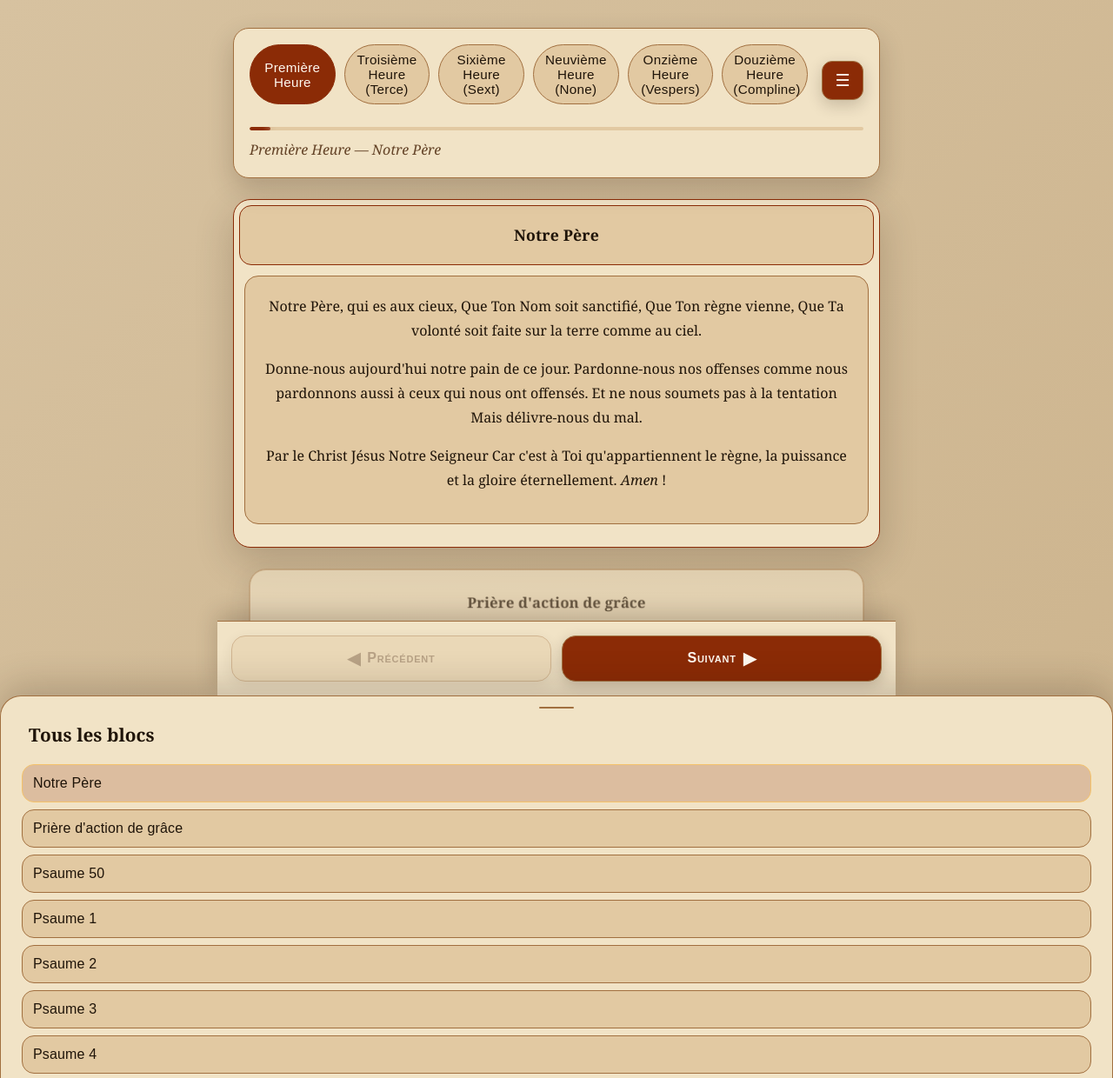
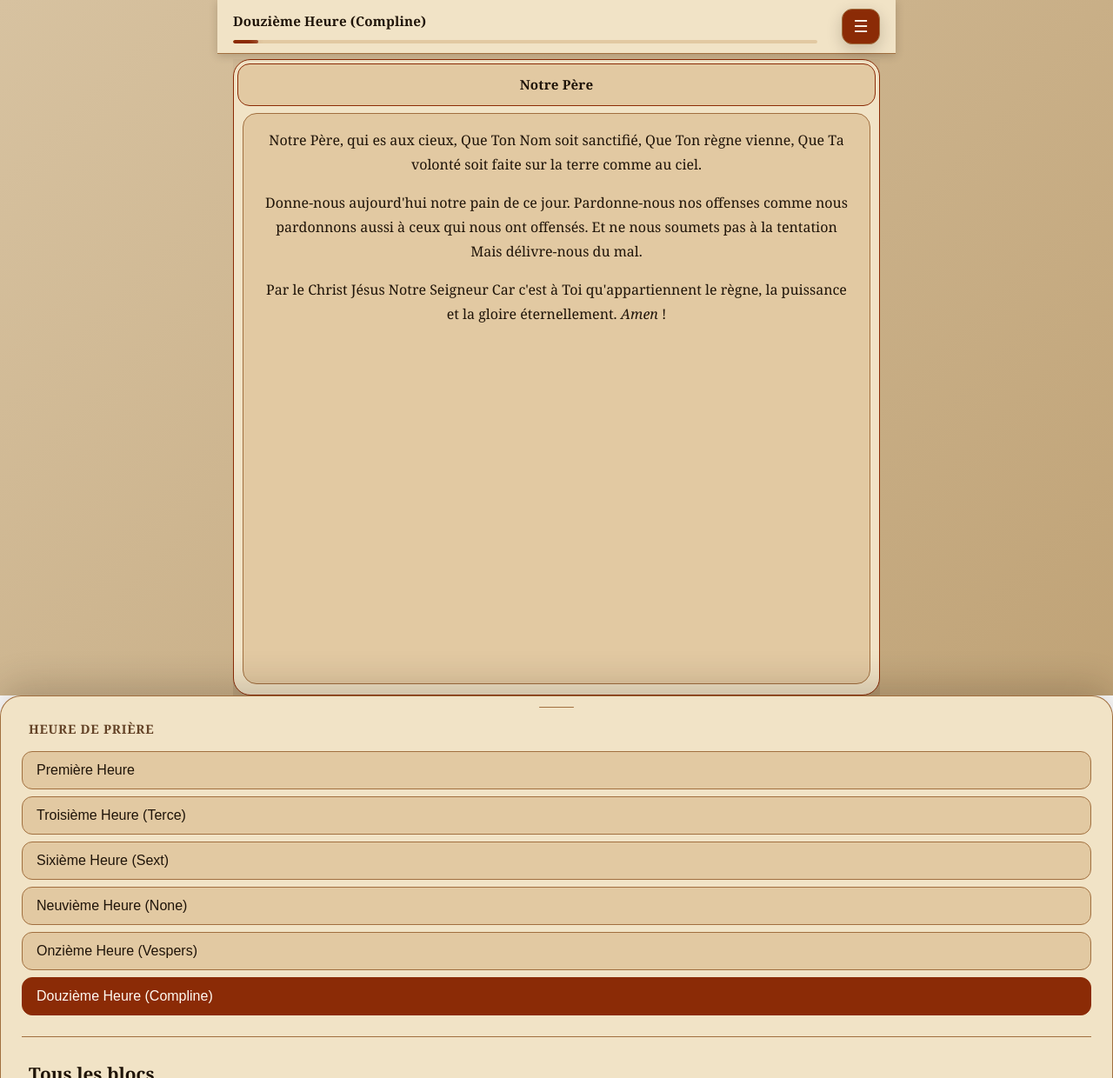
Before and after one commit to cyrilghali/agpia, a plain HTML site: page index.html in a window 1280 px wide. Shown: the top 1240 px of the page at 87% size. After the commit the page ends 800 px from the top, so only its background shows below. Drawn offline with Linux system fonts and the light colour scheme.

Commit message:
small improvement

```diff
--- a/index.html
+++ b/index.html
@@ -7,6 +7,7 @@
   <link rel="stylesheet" href="styles.css">
 </head>
 <body>
+  <header id="topBar" class="top-bar sticky-header"></header>
   <div id="app" class="app"></div>
   <nav id="floatingNav" class="floating-nav"></nav>
 
@@ -14,6 +15,10 @@
   <div class="bottom-sheet" id="bottomSheet">
     <div class="bottom-sheet-handle"></div>
     <div class="bottom-sheet-content">
+      <div class="hour-selector-section">
+        <h3 class="hour-selector-title">Heure de prière</h3>
+        <div class="hour-selector-menu" id="hourSelectorMenu"></div>
+      </div>
       <h2 class="bottom-sheet-title">Tous les blocs</h2>
       <div class="jump-list" id="jumpList"></div>
     </div>
--- a/styles.css
+++ b/styles.css
@@ -38,7 +38,8 @@
 
 body {
   margin: 0;
-  min-height: 100vh;
+  height: 100vh;
+  overflow: hidden;
   background: linear-gradient(135deg, var(--bg) 0%, var(--bg-secondary) 100%);
   color: var(--text);
 }
@@ -47,35 +48,38 @@
   overflow: hidden;
 }
 
+.top-bar {
+  position: fixed;
+  top: 0;
+  left: 0;
+  right: 0;
+  z-index: 100;
+  background: var(--card);
+  border-bottom: 1px solid var(--border);
+  padding: 10px 18px;
+  box-shadow: 0 2px 10px var(--shadow);
+  max-width: 780px;
+  margin: 0 auto;
+}
+
 .app {
   max-width: 780px;
   margin: 0 auto;
-  padding: 32px 18px;
-  padding-bottom: calc(32px + 80px); /* Espace pour le footer fixe */
+  padding: 0 18px;
+  padding-top: calc(var(--header-height, 60px) + 8px);
+  height: 100vh;
+  overflow: hidden;
+  display: flex;
+  flex-direction: column;
 }
 
-.top-bar {
-  z-index: 10;
-  background: var(--card);
-  border: 1px solid var(--border);
-  border-radius: 18px;
-  padding: 18px;
-  box-shadow: 0 12px 30px var(--shadow);
-  margin-bottom: 24px;
-}
-
-.sticky-header {
-  position: sticky;
-  top: 0;
-  z-index: 100;
-}
+/* .sticky-header - Le header est maintenant fixe via .top-bar */
 
 .progress-container {
   width: 100%;
   height: 4px;
   background: var(--card-strong);
   border-radius: 2px;
-  margin: 12px 0 8px;
   cursor: pointer;
   position: relative;
   overflow: hidden;
@@ -120,14 +124,15 @@
   border-radius: 12px;
   background: var(--accent);
   color: #fff9f0;
-  padding: 10px 16px;
+  padding: 8px 12px;
   font-size: 1.2rem;
   cursor: pointer;
   box-shadow: 0 6px 18px var(--shadow);
-  min-width: 48px;
+  min-width: 44px;
   display: flex;
   align-items: center;
   justify-content: center;
+  flex-shrink: 0;
 }
 
 .hour-selector {
@@ -162,7 +167,21 @@
   justify-content: space-between;
   align-items: center;
   gap: 12px;
-  margin-bottom: 8px;
+}
+
+.header-content {
+  flex: 1;
+  display: flex;
+  flex-direction: column;
+  gap: 8px;
+  margin-right: 12px;
+}
+
+.current-hour-label {
+  font-size: 0.95rem;
+  font-weight: 600;
+  color: var(--text);
+  letter-spacing: 0.01em;
 }
 
 .jump-button {
@@ -185,10 +204,13 @@
 }
 
 .block-list {
-  margin-top: 20px;
+  margin-top: 0;
   display: flex;
   flex-direction: column;
-  gap: 24px;
+  gap: 0;
+  overflow: hidden;
+  flex: 1;
+  min-height: 0;
 }
 
 .continuous-view {
@@ -227,23 +249,24 @@
 }
 
 .block {
+  display: none;
   background: var(--card);
   border: 1px solid var(--border);
   border-radius: 20px;
-  padding: 6px;
+  padding: 4px;
   box-shadow: 0 10px 35px var(--shadow);
   transition: transform 0.4s cubic-bezier(0.4, 0, 0.2, 1),
               opacity 0.4s cubic-bezier(0.4, 0, 0.2, 1),
-              max-height 0.4s cubic-bezier(0.4, 0, 0.2, 1),
               border-color 0.3s ease,
               box-shadow 0.3s ease;
-  will-change: transform, opacity;
 }
 
 .block.active {
-  transform: scale(1);
+  display: flex;
+  flex-direction: column;
+  flex: 1;
+  min-height: 0;
   opacity: 1;
-  max-height: none;
   box-shadow: 0 15px 45px var(--shadow);
   border-color: var(--accent);
   animation: blockActivate 0.4s cubic-bezier(0.4, 0, 0.2, 1);
@@ -263,21 +286,7 @@
   }
 }
 
-.block.before-visible,
-.block.after-visible {
-  transform: scale(0.95);
-  opacity: 0.6;
-  max-height: 200px;
-  overflow: hidden;
-}
-
-.block.before-collapsed,
-.block.after-collapsed {
-  transform: scale(0.9);
-  opacity: 0.3;
-  max-height: 80px;
-  overflow: hidden;
-}
+/* Les blocs non actifs sont complètement cachés */
 
 .block-header {
   width: 100%;
@@ -301,23 +310,19 @@
 .block-header-tap {
   width: 100%;
   text-align: center;
-  border: none;
-  background: transparent;
-  padding: 18px;
+  border: 1px solid var(--accent);
+  background: var(--card-strong);
+  padding: 10px 18px;
   border-radius: 14px;
   cursor: pointer;
   color: var(--text);
   user-select: none;
   -webkit-tap-highlight-color: transparent;
-}
-
-.block.active .block-header-tap {
-  background: var(--card-strong);
-  border: 1px solid var(--accent);
+  flex-shrink: 0;
 }
 
 .block-title {
-  font-size: 1.1rem;
+  font-size: 0.95rem;
   font-weight: 600;
   letter-spacing: 0.01em;
   margin: 0;
@@ -325,30 +330,7 @@
   text-align: center;
 }
 
-.block-expand-hint {
-  display: block;
-  font-size: 0.85rem;
-  color: var(--subtle);
-  font-style: italic;
-  margin-top: 4px;
-  font-weight: normal;
-  opacity: 0.4;
-  transition: opacity 0.3s ease;
-}
-
-.block.active .block-expand-hint {
-  display: none;
-}
-
-.block.before-visible .block-expand-hint,
-.block.after-visible .block-expand-hint {
-  opacity: 0.3;
-}
-
-.block.before-collapsed .block-expand-hint,
-.block.after-collapsed .block-expand-hint {
-  opacity: 0.2;
-}
+/* block-expand-hint supprimé - plus utilisé */
 
 .block-content {
   padding: 12px 20px 20px;
@@ -359,12 +341,32 @@
   transition: padding 0.4s cubic-bezier(0.4, 0, 0.2, 1),
               margin 0.4s cubic-bezier(0.4, 0, 0.2, 1),
               opacity 0.3s ease;
+  overflow: hidden;
 }
 
 .block-content.active {
-  padding: 20px;
-  margin: 12px 6px 20px;
+  padding: 16px 20px;
+  margin: 8px 6px 8px;
   animation: contentExpand 0.4s cubic-bezier(0.4, 0, 0.2, 1);
+  overflow-y: auto;
+  flex: 1;
+  min-height: 0;
+  -webkit-overflow-scrolling: touch;
+  scrollbar-width: thin;
+  scrollbar-color: var(--border) transparent;
+}
+
+.block-content.active::-webkit-scrollbar {
+  width: 6px;
+}
+
+.block-content.active::-webkit-scrollbar-track {
+  background: transparent;
+}
+
+.block-content.active::-webkit-scrollbar-thumb {
+  background-color: var(--border);
+  border-radius: 3px;
 }
 
 @keyframes contentExpand {
@@ -506,7 +508,7 @@
   left: 0;
   right: 0;
   z-index: 90;
-  display: flex;
+  display: none; /* Caché visuellement pour l'instant */
   gap: 12px;
   padding: 16px;
   background: var(--card);
@@ -605,6 +607,51 @@
   -webkit-overflow-scrolling: touch;
 }
 
+.hour-selector-section {
+  margin-bottom: 24px;
+  padding-bottom: 24px;
+  border-bottom: 1px solid var(--border);
+}
+
+.hour-selector-title {
+  font-size: 0.9rem;
+  font-weight: 600;
+  margin: 0 0 12px;
+  color: var(--subtle);
+  text-transform: uppercase;
+  letter-spacing: 0.05em;
+  padding: 0 8px;
+}
+
+.hour-selector-menu {
+  display: flex;
+  flex-direction: column;
+  gap: 8px;
+}
+
+.hour-menu-button {
+  width: 100%;
+  border: 1px solid var(--border);
+  background: var(--card-strong);
+  border-radius: 12px;
+  padding: 12px 16px;
+  text-align: left;
+  font-size: 1rem;
+  cursor: pointer;
+  color: var(--text);
+  transition: background 0.2s ease, border-color 0.2s ease, color 0.2s ease;
+}
+
+.hour-menu-button:hover {
+  background: var(--card);
+}
+
+.hour-menu-button.active {
+  background: var(--accent);
+  color: #fff9f0;
+  border-color: var(--accent);
+}
+
 .bottom-sheet-title {
   font-size: 1.3rem;
   font-weight: 600;
@@ -630,19 +677,36 @@
 
 @media (max-width: 640px) {
   .app {
-    padding: 20px 12px;
-    padding-bottom: calc(20px + 70px); /* Espace pour le footer fixe */
+    padding: 0 12px;
+    padding-top: calc(var(--header-height, 55px) + 6px);
+    height: 100vh;
   }
 
   .top-bar {
-    margin: 0 -8px 16px;
-    border-radius: 0 0 18px 18px;
-    padding: 14px 16px 16px;
+    padding: 8px 16px;
+    border-radius: 0;
+  }
+
+  .block-content.active {
+    max-height: calc(100vh - 100px);
   }
 
   .top-actions {
     align-items: flex-start;
     gap: 10px;
+  }
+
+  .header-content {
+    margin-right: 8px;
+    gap: 6px;
+  }
+
+  .current-hour-label {
+    font-size: 0.85rem;
+  }
+
+  .progress-container {
+    margin-right: 0;
   }
 
   .hour-selector {
@@ -667,9 +731,14 @@
 
   .menu-button {
     flex: 0 0 auto;
-    padding: 9px 12px;
+    padding: 6px 10px;
     font-size: 1.1rem;
     box-shadow: 0 4px 16px var(--shadow);
+    min-width: 40px;
+  }
+
+  .progress-container {
+    margin-right: 8px;
   }
 
   .orientation-line {
@@ -695,15 +764,7 @@
     font-size: 1.4rem;
   }
 
-  .block.before-visible,
-  .block.after-visible {
-    max-height: 150px;
-  }
-
-  .block.before-collapsed,
-  .block.after-collapsed {
-    max-height: 60px;
-  }
+  /* Les blocs non actifs sont cachés */
 
   .bottom-sheet {
     max-height: 85vh;
```
Also changed, not shown: app.js.
